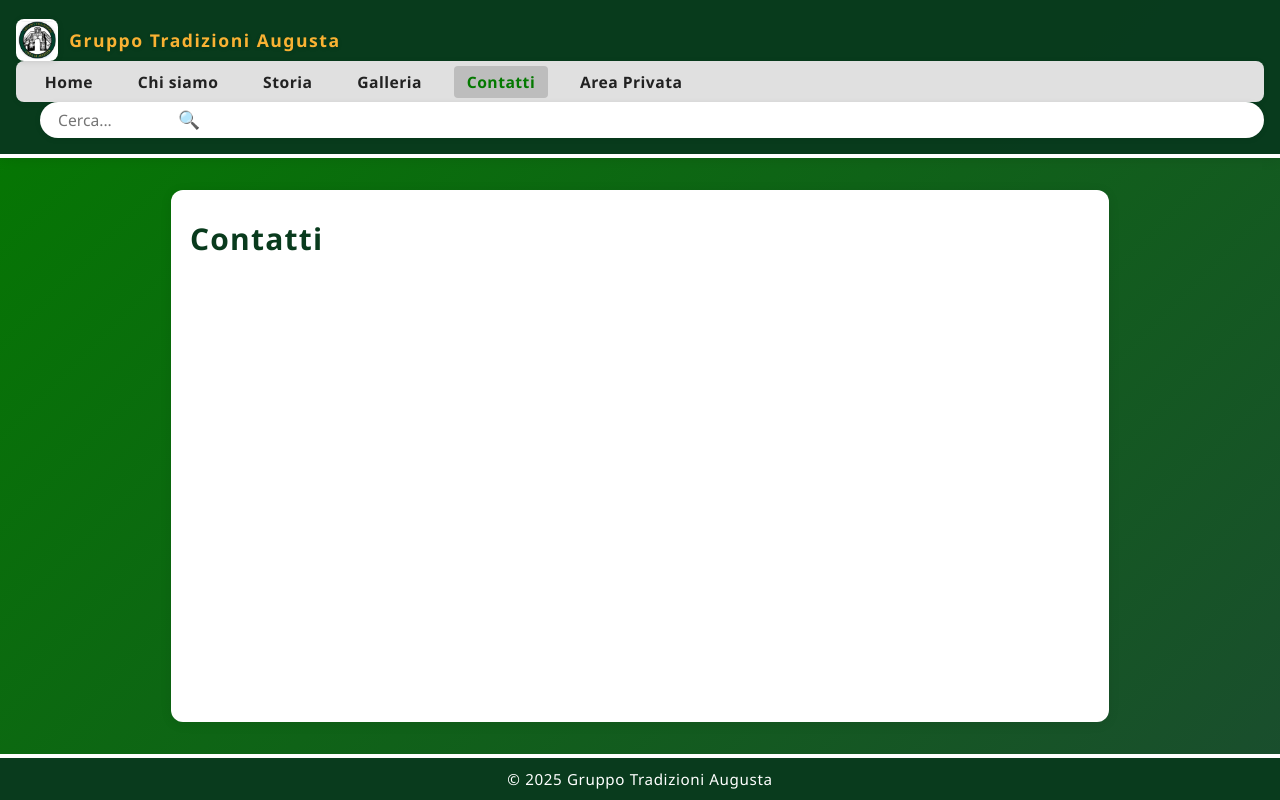
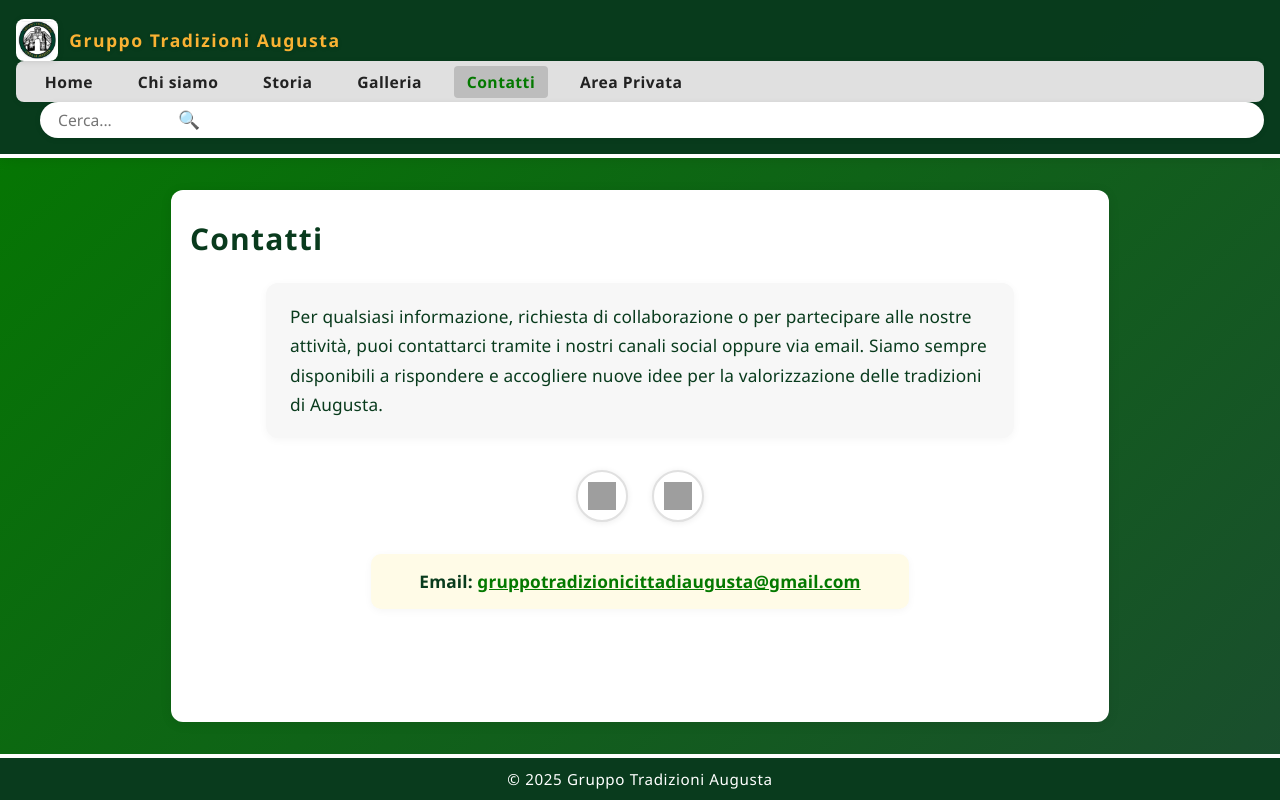
Before and after one commit to antonio555-CMYK/GruppoTrad, a plain HTML site: page contatti.html in a window 1280 px wide. Drawn offline with Linux system fonts and the light colour scheme; grey boxes are pictures that could not be loaded.

Commit message:
Add files via upload

```diff
--- a/contatti.html
+++ b/contatti.html
@@ -27,7 +27,20 @@
   </header>
   <main>
     <h1>Contatti</h1>
-    <p>Benvenuti nella pagina "Contatti" del Gruppo Tradizioni Augusta.</p>
+    <div class="contacts-description">
+      Per qualsiasi informazione, richiesta di collaborazione o per partecipare alle nostre attività, puoi contattarci tramite i nostri canali social oppure via email. Siamo sempre disponibili a rispondere e accogliere nuove idee per la valorizzazione delle tradizioni di Augusta.
+    </div>
+    <div class="contacts-social">
+      <a href="https://www.instagram.com/gruppotradizioniaugusta?utm_source=ig_web_button_share_sheet&igsh=ZDNlZDc0MzIxNw==" target="_blank" class="social-icon instagram" title="Instagram Gruppo Tradizioni Augusta">
+        <img src="https://cdn.jsdelivr.net/gh/simple-icons/simple-icons/icons/instagram.svg" alt="Instagram" />
+      </a>
+      <a href="https://www.facebook.com/GruppoTradizioniAugusta" target="_blank" class="social-icon facebook" title="Facebook Gruppo Tradizioni Augusta">
+        <img src="https://cdn.jsdelivr.net/gh/simple-icons/simple-icons/icons/facebook.svg" alt="Facebook" />
+      </a>
+    </div>
+    <div class="contacts-email-box">
+      <strong>Email:</strong> <a href="mailto:gruppotradizionicittadiaugusta@gmail.com">gruppotradizionicittadiaugusta@gmail.com</a>
+    </div>
   </main>
   <footer>
     &copy; 2025 Gruppo Tradizioni Augusta
--- a/style.css
+++ b/style.css
@@ -530,3 +530,62 @@ button:hover, .btn:hover {
 .private-doc-list a:hover {
   color: #093b1d;
 }
+.contacts-description {
+  font-family: 'Montserrat', 'Segoe UI', 'Roboto', Arial, sans-serif;
+  font-size: 1.08rem;
+  color: #093b1d;
+  background: #f7f7f7;
+  border-radius: 12px;
+  padding: 1.2rem 1.5rem;
+  margin: 1.5rem auto 2rem auto;
+  max-width: 700px;
+  line-height: 1.7;
+  box-shadow: 0 2px 8px rgba(0,0,0,0.04);
+}
+.contacts-social {
+  display: flex;
+  gap: 1.5rem;
+  justify-content: center;
+  margin-bottom: 2rem;
+}
+.social-icon {
+  display: inline-flex;
+  align-items: center;
+  justify-content: center;
+  width: 48px;
+  height: 48px;
+  border-radius: 50%;
+  background: #fff;
+  box-shadow: 0 1px 6px rgba(0,0,0,0.08);
+  transition: background 0.2s, box-shadow 0.2s;
+  border: 2px solid #e0e0e0;
+}
+.social-icon img {
+  width: 28px;
+  height: 28px;
+}
+.social-icon.instagram:hover {
+  background: #e4405f;
+}
+.social-icon.facebook:hover {
+  background: #1877f3;
+}
+.contacts-email-box {
+  background: #fffbe7;
+  color: #093b1d;
+  border-radius: 10px;
+  padding: 1rem 1.2rem;
+  margin: 0 auto 2rem auto;
+  max-width: 500px;
+  text-align: center;
+  font-size: 1.08rem;
+  box-shadow: 0 2px 8px rgba(0,0,0,0.04);
+}
+.contacts-email-box a {
+  color: #047900;
+  font-weight: 600;
+  text-decoration: underline;
+}
+.contacts-email-box a:hover {
+  color: #093b1d;
+}
```
Also changed, not shown: area-privata.html (+7 -1 lines).
